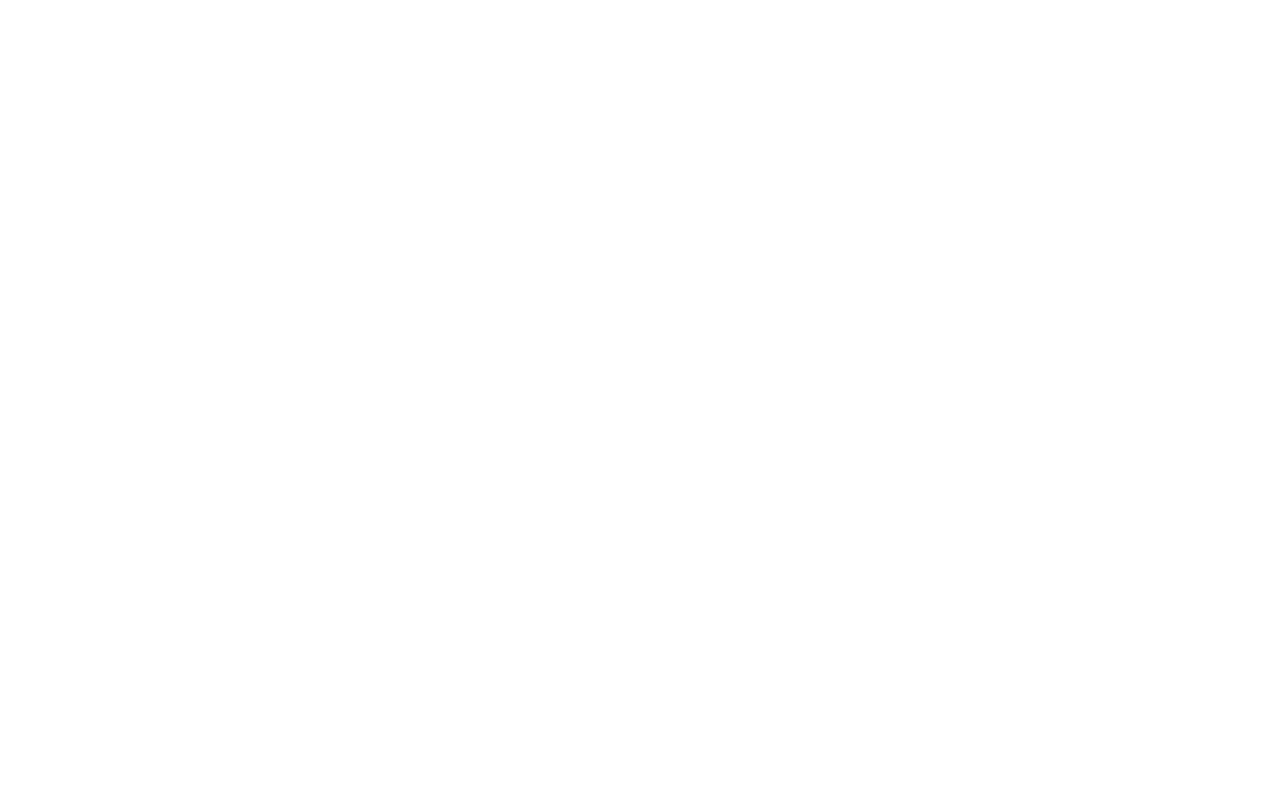
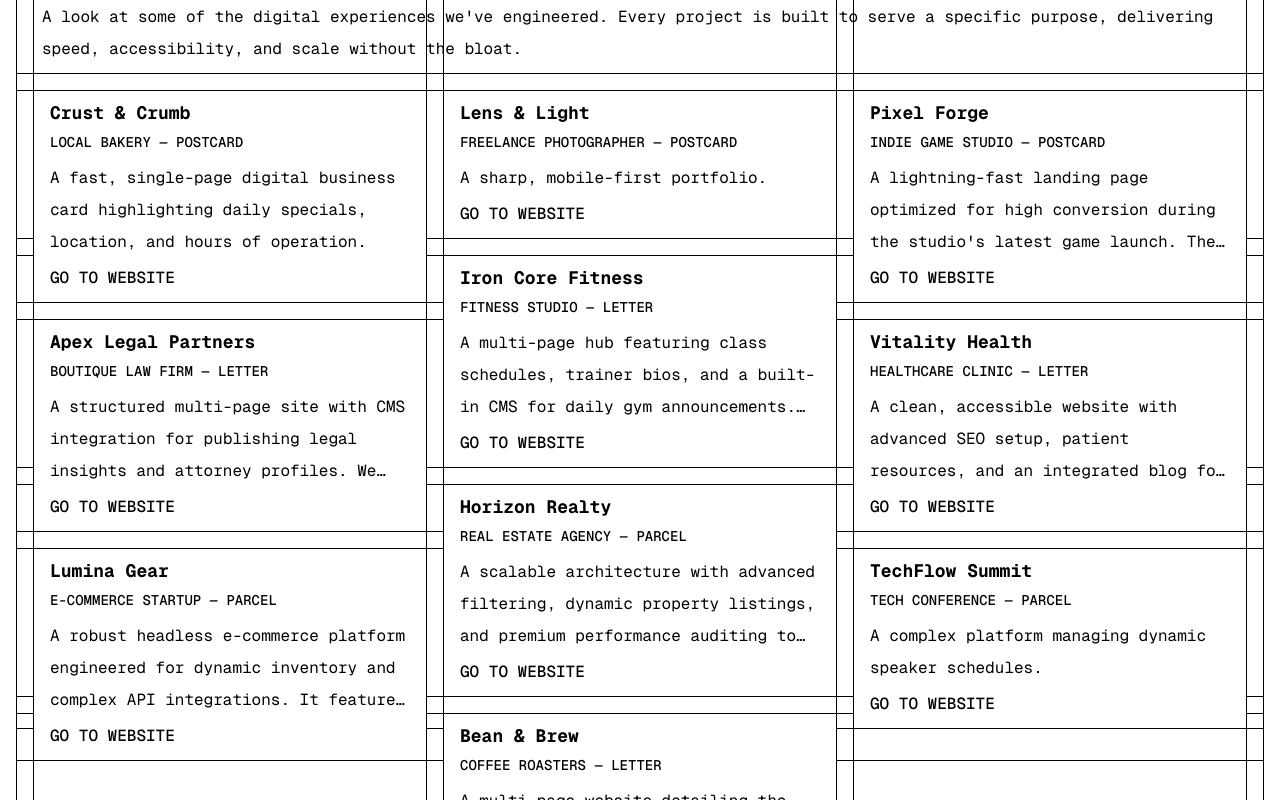
Before and after one commit to mikareich/mmdev-brand, a Next.js app: page / in a window 1280 px wide. Shown: the part 1240-2040 px from the top of the page. Before the commit the page ends 1149 px from the top, so only its background shows below. Built offline with nearby package versions, Linux system fonts and the light colour scheme.

Commit message:
feat(showcase): add showcase component

```diff
--- /dev/null
+++ b/src/app/(home)/Showcase.tsx
@@ -0,0 +1,68 @@
+import Link from "next/link";
+import BorderBox from "~/components/BorderBox";
+import Section from "~/components/Section";
+import { PRODUCTS } from "~/content/products";
+import { PROJECTS } from "~/content/projects";
+
+export default function Showcase() {
+  return (
+    <Section level={3} title="Showcase">
+      {[
+        <BorderBox
+          key={0}
+          asChild
+          className="p-1 sm:p-2 border-theme-border-subtle col-span-full"
+        >
+          <p>
+            A look at some of the digital experiences we've engineered. Every
+            project is built to serve a specific purpose, delivering speed,
+            accessibility, and scale without the bloat.
+          </p>
+        </BorderBox>,
+        <div
+          key={1}
+          className="col-span-full columns-1 sm:columns-2 lg:columns-3 gap-4"
+        >
+          {PROJECTS.map((project) => {
+            const product = PRODUCTS.find((p) => p.id === project.productId);
+
+            return (
+              <div
+                key={project.title}
+                className="break-inside-avoid mb-4 inline-block w-full"
+              >
+                <BorderBox
+                  asChild
+                  className="px-2 py-1 sm:py-2 sm:px-4 bg-theme-background border-theme-border-subtle transition-colors"
+                >
+                  <article className="flex flex-col gap-1">
+                    <header>
+                      <h3 className="font-bold text-lg leading-normal">
+                        {project.title}
+                      </h3>
+
+                      <span className="text-sm mt-0 text-theme-text-subtle uppercase font-medium">
+                        {project.customer}
+                        {product && ` — ${product.name}`}
+                      </span>
+                    </header>
+
+                    <p className="line-clamp-3">{project.description}</p>
+
+                    <Link
+                      href={project.link}
+                      target="_blank"
+                      className="text-action hover:underline w-fit"
+                    >
+                      Go to website
+                    </Link>
+                  </article>
+                </BorderBox>
+              </div>
+            );
+          })}
+        </div>,
+      ]}
+    </Section>
+  );
+}
--- a/src/app/(home)/page.tsx
+++ b/src/app/(home)/page.tsx
@@ -1,4 +1,5 @@
 import OurProducts from "./OurProducts";
+import Showcase from "./Showcase";
 import WhoWeAre from "./WhoWeAre";
 
 export default function Home() {
@@ -7,6 +8,8 @@
       <WhoWeAre />
 
       <OurProducts />
+
+      <Showcase />
     </article>
   );
 }
--- /dev/null
+++ b/src/content/projects.ts
@@ -0,0 +1,80 @@
+export const PROJECTS = [
+  {
+    title: "Crust & Crumb",
+    customer: "Local Bakery",
+    productId: 0,
+    description:
+      "A fast, single-page digital business card highlighting daily specials, location, and hours of operation.",
+    link: "https://example.com/crust-crumb",
+  },
+  {
+    title: "Apex Legal Partners",
+    customer: "Boutique Law Firm",
+    productId: 1,
+    description:
+      "A structured multi-page site with CMS integration for publishing legal insights and attorney profiles. We worked closely with the partners to ensure the design language conveyed trust, authority, and approachability. The custom blog engine allows them to easily post case studies and legal updates, which significantly improved their local search engine rankings and client acquisition rate over the first six months.",
+    link: "https://example.com/apex-legal",
+  },
+  {
+    title: "Lumina Gear",
+    customer: "E-commerce Startup",
+    productId: 2,
+    description:
+      "A robust headless e-commerce platform engineered for dynamic inventory and complex API integrations. It features real-time stock synchronization with their physical warehouse system.",
+    link: "https://example.com/lumina-gear",
+  },
+  {
+    title: "Lens & Light",
+    customer: "Freelance Photographer",
+    productId: 0,
+    description: "A sharp, mobile-first portfolio.",
+    link: "https://example.com/lens-light",
+  },
+  {
+    title: "Iron Core Fitness",
+    customer: "Fitness Studio",
+    productId: 1,
+    description:
+      "A multi-page hub featuring class schedules, trainer bios, and a built-in CMS for daily gym announcements. The client needed a seamless way to integrate their third-party booking system without compromising page load speeds or the user experience. By leveraging a static generation approach with client-side hydration for the schedule, we achieved perfect performance scores while maintaining full dynamic functionality.",
+    link: "https://example.com/iron-core",
+  },
+  {
+    title: "Horizon Realty",
+    customer: "Real Estate Agency",
+    productId: 2,
+    description:
+      "A scalable architecture with advanced filtering, dynamic property listings, and premium performance auditing to handle thousands of high-res property images seamlessly.",
+    link: "https://example.com/horizon-realty",
+  },
+  {
+    title: "Bean & Brew",
+    customer: "Coffee Roasters",
+    productId: 1,
+    description:
+      "A multi-page website detailing the roasting process and sourcing.",
+    link: "https://example.com/bean-brew",
+  },
+  {
+    title: "Pixel Forge",
+    customer: "Indie Game Studio",
+    productId: 0,
+    description:
+      "A lightning-fast landing page optimized for high conversion during the studio's latest game launch. The site features heavy scroll-linked animations, embedded video trailers, and a live counter for pre-orders. Despite the heavy media assets, the site loads instantly thanks to aggressive image optimization, edge caching, and a highly streamlined codebase that strips away all unnecessary overhead.",
+    link: "https://example.com/pixel-forge",
+  },
+  {
+    title: "Vitality Health",
+    customer: "Healthcare Clinic",
+    productId: 1,
+    description:
+      "A clean, accessible website with advanced SEO setup, patient resources, and an integrated blog for local health alerts.",
+    link: "https://example.com/vitality-health",
+  },
+  {
+    title: "TechFlow Summit",
+    customer: "Tech Conference",
+    productId: 2,
+    description: "A complex platform managing dynamic speaker schedules.",
+    link: "https://example.com/techflow-summit",
+  },
+] as const;
```
